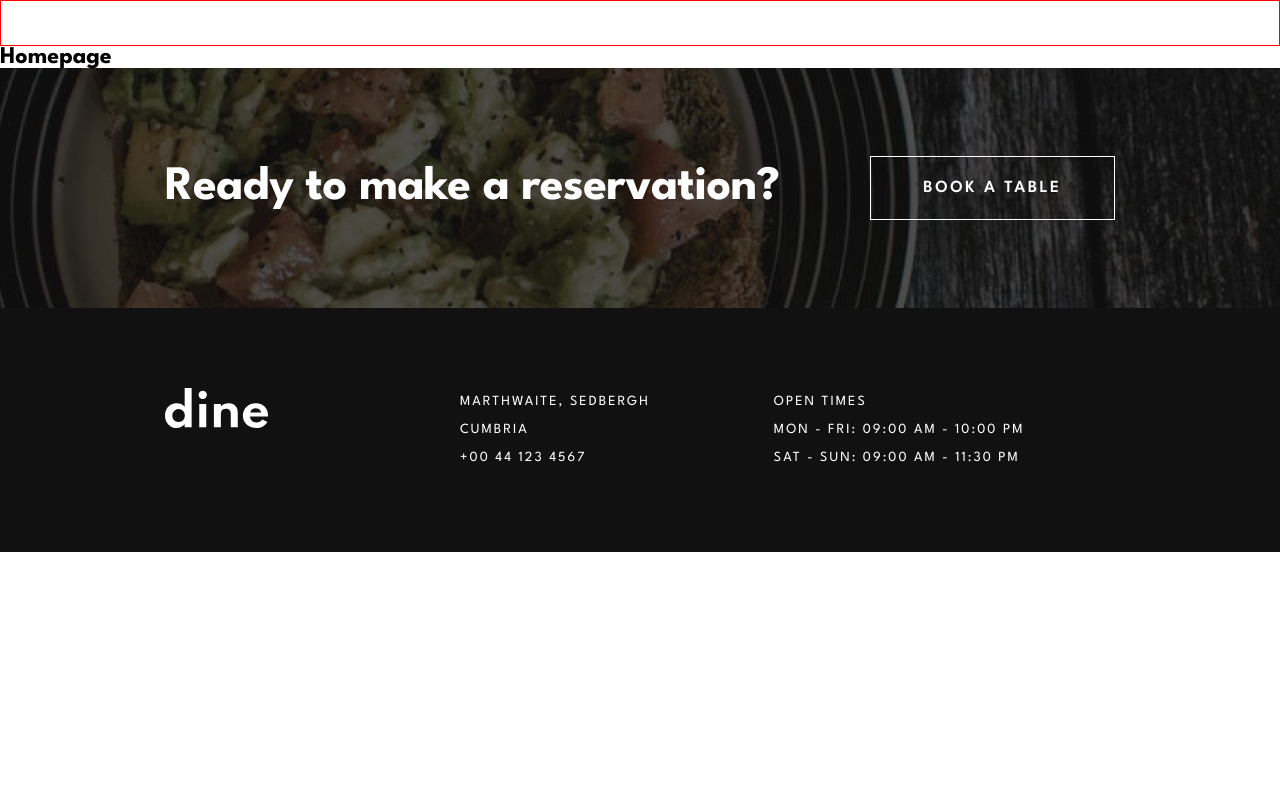
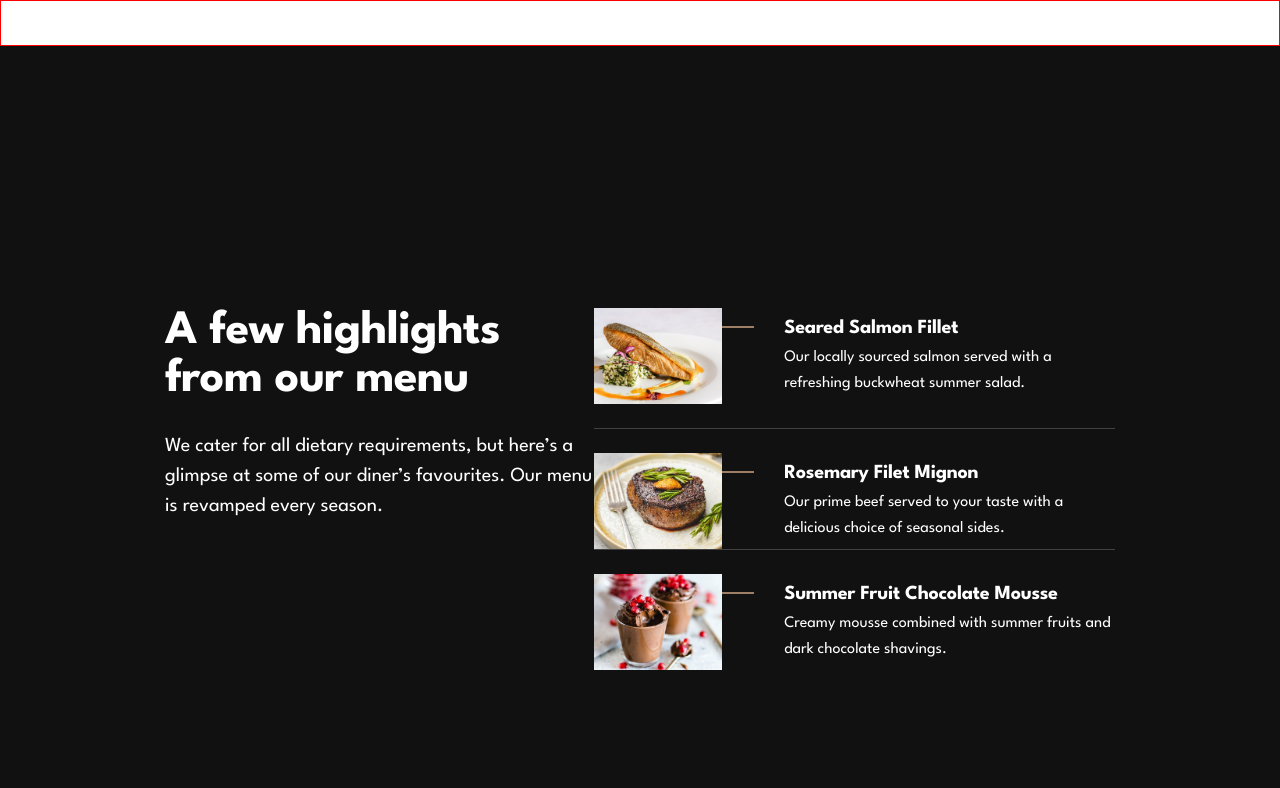
Before and after one commit to EdwinSch/react-dine-restaurant, a React (Vite) app: page / in a window 1280 px wide. Shown: the top 788 px of the page. Built offline with nearby package versions, Linux system fonts and the light colour scheme.

Commit message:
add: menu component + styles

```diff
--- /dev/null
+++ b/src/components/Menu/Menu.jsx
@@ -0,0 +1,33 @@
+import { menuData } from "../../data";
+
+const Menu = () => {
+  return (
+    <section className="menu-container">
+      <div className="text-wrapper">
+        <h4 className="heading--lg--invert">A few highlights from our menu</h4>
+        <p className="text--md--invert">
+          We cater for all dietary requirements, but here’s a glimpse at some of
+          our diner’s favourites. Our menu is revamped every season.
+        </p>
+      </div>
+      <div className="menu-items-wrapper">
+        {/* single menu items */}
+        {menuData.map((item) => {
+          return (
+            <article className="menu-item" key={item.id}>
+              <hr />
+              {/* <div className="gold-line-detail"></div> */}
+              <img src={item.img} alt="food item" className="food-img" />
+              <div className="menu-item-info-col">
+                <h5>{item.title}</h5>
+                <p>{item.description}</p>
+              </div>
+            </article>
+          );
+        })}
+      </div>
+    </section>
+  );
+};
+
+export default Menu;
--- /dev/null
+++ b/src/components/Menu/menu.css
@@ -0,0 +1,65 @@
+.menu-container {
+  padding: 262px var(--paddingDefault) 120px var(--paddingDefault);
+  background: var(--cod);
+  display: flex;
+  justify-content: space-between;
+
+  .text-wrapper {
+    width: 445px;
+
+    & h4 {
+      margin-bottom: 27px;
+    }
+  }
+
+  .menu-items-wrapper {
+    width: 540px;
+
+    .menu-item {
+      display: flex;
+      align-items: center;
+      gap: 62px;
+      position: relative;
+
+      & hr {
+        position: absolute;
+        top: 18px;
+        left: 128px;
+        border: 1px solid var(--beaver);
+        width: 32px;
+      }
+
+      .food-img {
+        width: 128px;
+        height: 96px;
+      }
+
+      & h5 {
+        margin-bottom: 5px;
+        color: var(--white);
+        font-size: 20px;
+        font-weight: 700;
+        line-height: 24px;
+        letter-spacing: -0.25px;
+        text-transform: capitalize;
+      }
+      & p {
+        color: var(--white);
+        font-size: 1rem;
+        font-weight: 400;
+        line-height: 26px;
+      }
+    }
+    .menu-item:nth-child(1) {
+      border-bottom: 1px solid rgba(255, 255, 255, 0.2);
+      padding-bottom: 24px;
+    }
+    .menu-item:nth-child(2) {
+      border-bottom: 1px solid rgba(255, 255, 255, 0.2);
+      margin: 24px 0;
+    }
+    .menu-item:nth-child(3) {
+      margin-top: 24px;
+    }
+  }
+}
--- a/src/data.js
+++ b/src/data.jsx
@@ -2,7 +2,7 @@ import salmon from "./assets/homepage/salmon-mobile@2x.jpg";
 import mignon from "./assets/homepage/beef-mobile@2x.jpg";
 import mousse from "./assets/homepage/chocolate-mobile@2x.jpg";
 
-export const menu = [
+export const menuData = [
   {
     id: 1,
     img: salmon,
--- a/src/pages/Homepage.jsx
+++ b/src/pages/Homepage.jsx
@@ -1,5 +1,5 @@
 import LogoHeader from "../components/LogoHeader/LogoHeader";
-
+import Menu from "../components/Menu/Menu";
 import Incentive from "../components/Incentive/Incentive";
 import Footer from "../components/Footer/Footer";
 
@@ -7,8 +7,7 @@ const Homepage = () => {
   return (
     <main>
       <LogoHeader />
-      <h2>Homepage</h2>
-
+      <Menu />
       <Incentive />
       <Footer />
     </main>
--- a/src/styles/component-styles.css
+++ b/src/styles/component-styles.css
@@ -1,4 +1,5 @@
 @import "../components/Button/buttons.css";
 @import "../components/LogoHeader/logo-header.css";
+@import "../components/Menu/menu.css";
 @import "../components/Incentive/incentive.css";
 @import "../components/Footer/footer.css";
--- a/src/styles/index.css
+++ b/src/styles/index.css
@@ -98,6 +98,13 @@ main {
   font-weight: 400;
   line-height: 30px;
 }
+.text--md--invert {
+  color: var(--white);
+  font-family: inherit;
+  font-size: 1.25rem;
+  font-weight: 400;
+  line-height: 30px;
+}
 .text--sm {
   color: var(--mirage);
   font-family: inherit;
```
